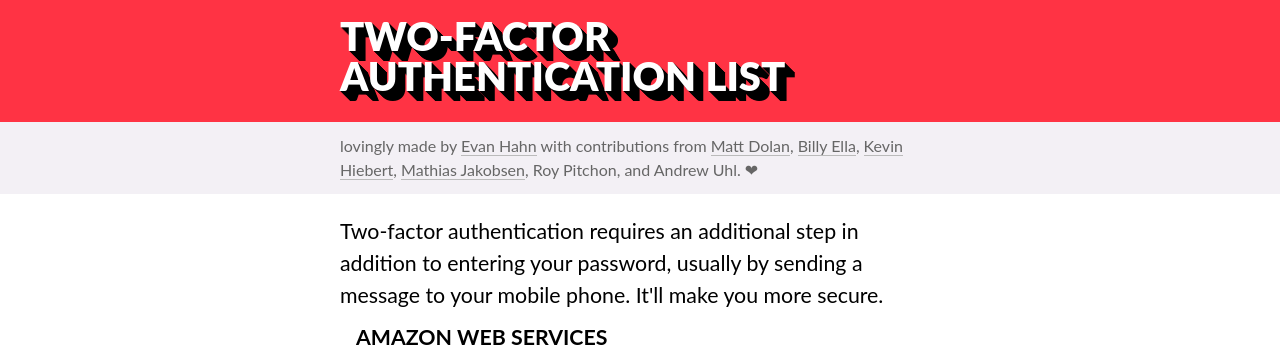
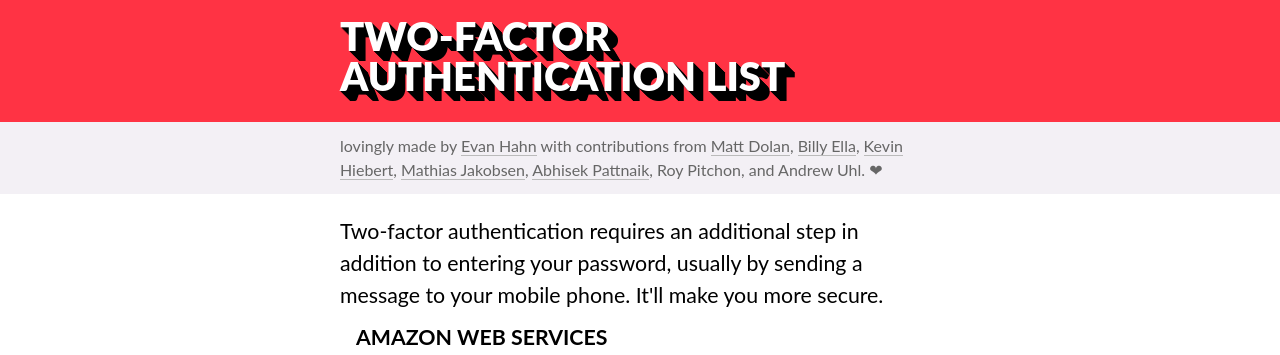
Before and after one commit to EvanHahn/two-factor-auth-list, a PHP site: page / in a window 1280 px wide. Shown: the top 355 px of the page. Run offline with PHP 8.4, Linux system fonts and the light colour scheme.

Commit message:
Added my name to the credits
Signed-off-by: Abhisek Pattnaik <abhisekp@engineer.com>

```diff
--- a/index.php
+++ b/index.php
@@ -45,6 +45,7 @@ header('X-UA-Compatible: IE=edge');
 				<a href="http://williamella.com/">Billy Ella</a>,
 				<a href="http://blog.gastown.biz/">Kevin Hiebert</a>,
 				<a href="http://mathiasjakobsen.dk/">Mathias Jakobsen</a>,
+				<a href="http://about.me/abhisekp/">Abhisek Pattnaik</a>,
 				Roy Pitchon,
 				and Andrew Uhl.
 
```
